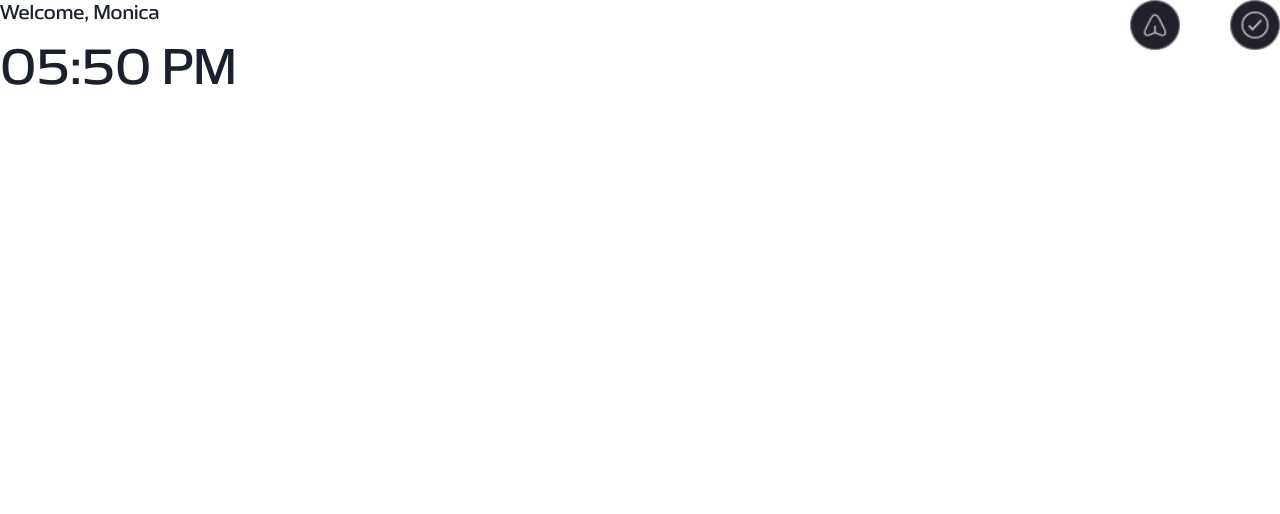
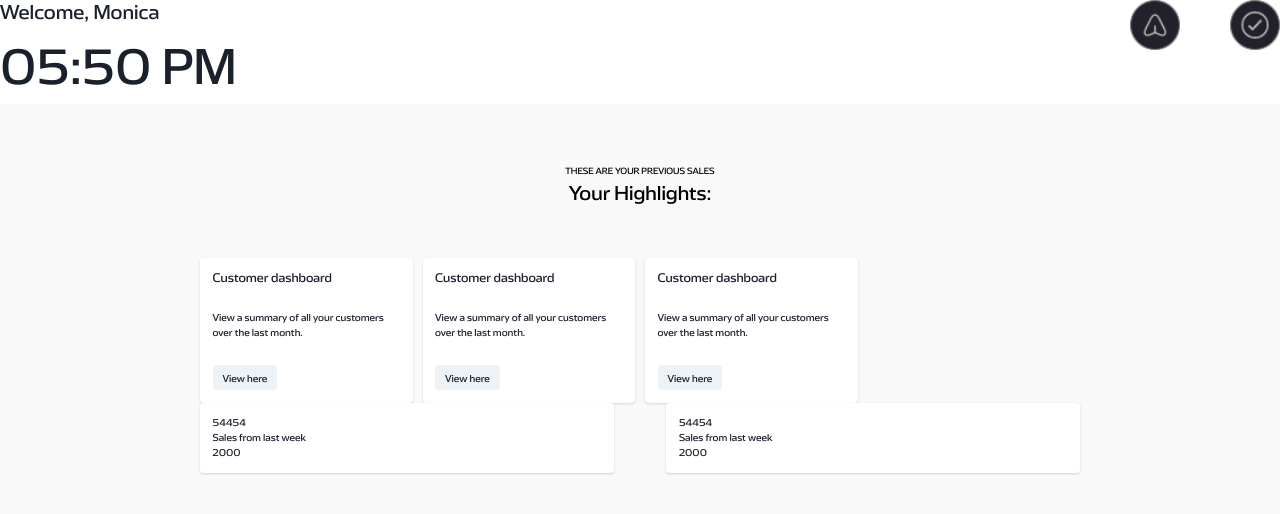
Before and after one commit to ichere/salesManagementFE, a React (Vite) app: page /home in a window 1280 px wide. Shown: the top 514 px of the page. Built offline with nearby package versions, Linux system fonts and the light colour scheme.

Commit message:
creation of sales section in the home page and other component

```diff
--- /dev/null
+++ b/src/components/sales/SalesSection.tsx
@@ -0,0 +1,96 @@
+import { Box, Button, Card, CardBody, CardFooter, CardHeader, Flex, Heading, SimpleGrid, Text } from "@chakra-ui/react"
+import { COLOURS } from "../../constants/colours"
+import { LANDING_SUB_HEADER_FONT } from "../../constants/appConstants"
+import { LandingPageData, landingPageData } from "../../data/landingPage"
+
+
+export const SalesSection = () => {
+  return (
+    <Box bg={COLOURS.BGgrey} p={['4rem 2rem', '4rem 2rem', '6rem 20rem']}>
+        <Box textAlign={'center'} display="flex" justifyContent="center" w="100%">
+          <Flex align={'center'}>
+            <Text fontWeight="620" color={COLOURS.black} fontSize=".90rem">
+              THESE ARE YOUR PREVIOUS SALES
+            </Text>
+          </Flex>
+        </Box>
+        <Text
+          fontWeight="800"
+          color={COLOURS.black}
+          fontSize={LANDING_SUB_HEADER_FONT}
+          textAlign="center"
+          pb={['3rem', '5rem', '5rem']}
+        >
+          Your Highlights:
+        </Text>
+        <SimpleGrid spacing={4} templateColumns='repeat(auto-fill, minmax(200px, 1fr))'>
+            <Card>
+                <CardHeader>
+                    <Heading size='md'> Customer dashboard</Heading>
+                </CardHeader>
+                <CardBody>
+                    <Text>View a summary of all your customers over the last month.</Text>
+                </CardBody>
+                <CardFooter>
+                    <Button>View here</Button>
+                </CardFooter>
+            </Card>
+            <Card>
+                <CardHeader>
+                    <Heading size='md'> Customer dashboard</Heading>
+                </CardHeader>
+                <CardBody>
+                    <Text>View a summary of all your customers over the last month.</Text>
+                </CardBody>
+                <CardFooter>
+                    <Button>View here</Button>
+                </CardFooter>
+            </Card>
+            <Card>
+                <CardHeader>
+                    <Heading size='md'> Customer dashboard</Heading>
+                </CardHeader>
+                <CardBody>
+                    <Text>View a summary of all your customers over the last month.</Text>
+                </CardBody>
+                <CardFooter>
+                    <Button>View here</Button>
+                </CardFooter>
+            </Card>
+        </SimpleGrid>
+        <Flex justify={'space-between'} direction={['column', 'column', 'row']} w="100%">
+            <Box w={['100%', '100%', '47%']}>
+                {[...Array(1).fill(landingPageData[3])].map((data: LandingPageData, i: number) => (
+                    <>
+                        <h2>
+                            <Card key={i}>
+                            <CardBody>
+                                <Text>{data.date}</Text>
+                                <Text>{data.description}</Text>
+                                <Text>{data.total}</Text>
+                            </CardBody>
+                            </Card>
+                        </h2>
+                    </>
+                ))}
+            </Box>
+            <Box w={['100%', '100%', '47%']}>
+                {[...Array(1).fill(landingPageData[4])].map((data: LandingPageData, i: number) => (
+                    <>
+                        <h2>
+                            <Card key={i}>
+                            <CardBody>
+                                <Text>{data.date}</Text>
+                                <Text>{data.description}</Text>
+                                <Text>{data.total}</Text>
+                            </CardBody>
+                            </Card>
+                        </h2>
+                    </>
+                ))}
+            </Box>
+        </Flex>
+
+    </Box>
+  )
+}
--- a/src/constants/appConstants.ts
+++ b/src/constants/appConstants.ts
@@ -2,3 +2,4 @@ export const BUTTON_ICON_SIZE = 22;
 export const TAB_BREAKPOINT = 600;
 export const TABLE_HEAD_FONT = ['1.3rem', '1.3rem', '1.6rem'];
 export const TABLE_BODY_FONT = ['1.25rem', '1.25rem', '1.4rem'];
+export const LANDING_SUB_HEADER_FONT = ['1.6rem', '1.6rem', '2rem'];
--- /dev/null
+++ b/src/data/landingPage.ts
@@ -0,0 +1,69 @@
+export type LandingPageData = {
+    id: number;
+    description: string;
+    date: number;
+    total: number;
+};
+
+export const landingPageData: LandingPageData[] = [
+    {
+        id: 1,
+        description: 'Sales from last week',
+        date: 54454,
+        total: 2000
+    },
+    {
+        id: 2,
+        description: 'Sales from last week',
+        date: 54454,
+        total: 2000
+    },
+    {
+        id: 3,
+        description: 'Sales from last week',
+        date: 54454,
+        total: 2000
+    },
+    {
+        id: 4,
+        description: 'Sales from last week',
+        date: 54454,
+        total: 2000
+    },
+    {
+        id: 5,
+        description: 'Sales from last week',
+        date: 54454,
+        total: 2000
+    },
+    {
+        id: 6,
+        description: 'Sales from last week',
+        date: 54454,
+        total: 2000
+    },
+    {
+        id: 7,
+        description: 'Sales from last week',
+        date: 54454,
+        total: 2000
+    },
+    {
+        id: 8,
+        description: 'Sales from last week',
+        date: 54454,
+        total: 2000
+    },
+    {
+        id: 9,
+        description: 'Sales from last week',
+        date: 54454,
+        total: 2000
+    },
+    {
+        id: 10,
+        description: 'Sales from last week',
+        date: 54454,
+        total: 2000
+    },
+];
--- a/src/pages/HomePage.tsx
+++ b/src/pages/HomePage.tsx
@@ -3,10 +3,12 @@ import dayjs from 'dayjs'
 import send from '../assets/images/send.png'
 import markIcon from '../assets/images/mark.png'
 import { PageTitle, useDocumentTitle } from '../utils/pageTitle'
+import { SalesSection } from '../components/sales/SalesSection'
 
 export const HomePage = () => {
     useDocumentTitle(PageTitle.Home);
   return (
+    <>
         <Box width={'100%'}>
             <Flex width="100%" justifyContent={"space-between"}>
             <Box width={"100%"}>
@@ -36,5 +38,7 @@ export const HomePage = () => {
             </Flex>
             </Flex>
         </Box>
+        <SalesSection />
+    </>
   )
 }
```
Lines whose indentation alone changed are shown as unchanged.
